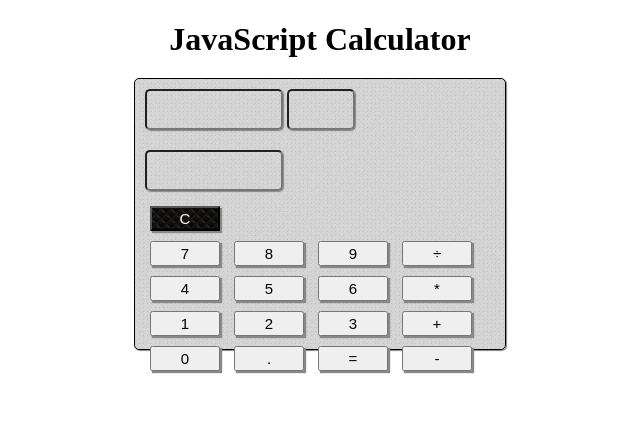
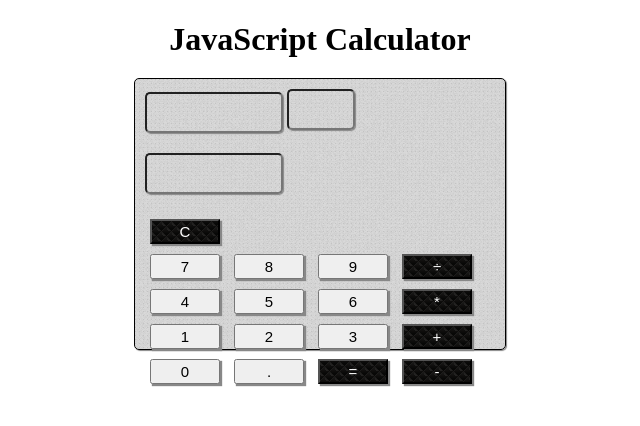
Before and after one commit to emilyrodriguez/codeup.dev, a PHP site: page /calculator.html in a window 1280 px wide. Shown: the top 426 px of the page, without its empty margins (320-960 px from the left). Run offline with PHP 8.4, Linux system fonts and the light colour scheme.

Commit message:
Removed unused classes in HTML, updated css to reflect HTML changes, changes js code. Calc numbers now showing on both sides with operator in middle box.

```diff
--- a/public/CSS/calculator.css
+++ b/public/CSS/calculator.css
@@ -15,22 +15,26 @@ h1 {
 
 }
 
-input.output-area{
+#leftSide, #rightSide {
 	width: 130px;
 	height: 35px;
-	margin-bottom: 10px;
+	margin-bottom: 20px;
 	border-radius: 5px;
 	box-shadow: 1px 1px 1px #888888;
 	background: transparent;
+	text-align: right;
+	font-size: 16px;
 }
 
-input.output-area-center {
+#operator {
 	width: 60px;
 	height: 35px;
 	margin-bottom: 20px;
 	border-radius: 5px;
 	box-shadow: 1px 1px 1px #888888;
 	background: transparent;
+	text-align: center;
+	font-size: 24px;
 }
 
 
@@ -43,7 +47,7 @@ button.btn.btn-info.btn-m {
 	margin-left: 5px;
 	box-shadow: 2px 2px 1px #888888;
 }
-#signs, #clear-bttn, #binary-bttn, #hex-bttn, #dec-bttn  {
+button.btn.btn-info.btn-m.signs, #clear-bttn {
 	background-image: url("../img/gun_metal.png");
 	color: white;
 }
--- a/public/calculator.html
+++ b/public/calculator.html
@@ -8,9 +8,9 @@
 		<h1>JavaScript Calculator</h1>
 		<div id="calculator-body">
 			<div class="row" id="display">
-				<input type="text" id="leftSide" class="output-area" ></input>
-				<input type="text" id="operator" class="output-area-center" readonly></input>
-				<input type="text" id="rightSide" class="output-area" readonly></input>
+				<input type="text" id="leftSide" readonly></input>
+				<input type="text" id="operator" readonly></input>
+				<input type="text" id="rightSide" readonly></input>
 			</div>
 
 			<div class="keypad">
--- a/public/js/calculator.js
+++ b/public/js/calculator.js
@@ -10,18 +10,17 @@
 	}
 	function sendNumberToTop() {
 		var leftInput = document.getElementById("leftSide");
-		leftInput.value += this.getAttribute("value");
-		}
-		if (operator =='') {
+		var operator = document.getElementById("operator");
+
+		if (operator.value == '') {
 			leftInput.value += this.getAttribute("value");
 		} else {
-			operator.value = this.getAttribute("value");
+			var rightInput = document.getElementById("rightSide");
+			rightInput.value += this.value;
 		}
-
+		}
 		pressNumberButton();
 
-
-// middle operation input
 	var operationButtons = document.getElementsByClassName("signs");
 	function pressSignButton() {
 		for (var i = 0; i < operationButtons.length; i++) {
@@ -34,10 +33,6 @@
 		}
 		pressSignButton();
 		console.log(pressSignButton());
-
-// right side input
-
-
 
 
 
```
